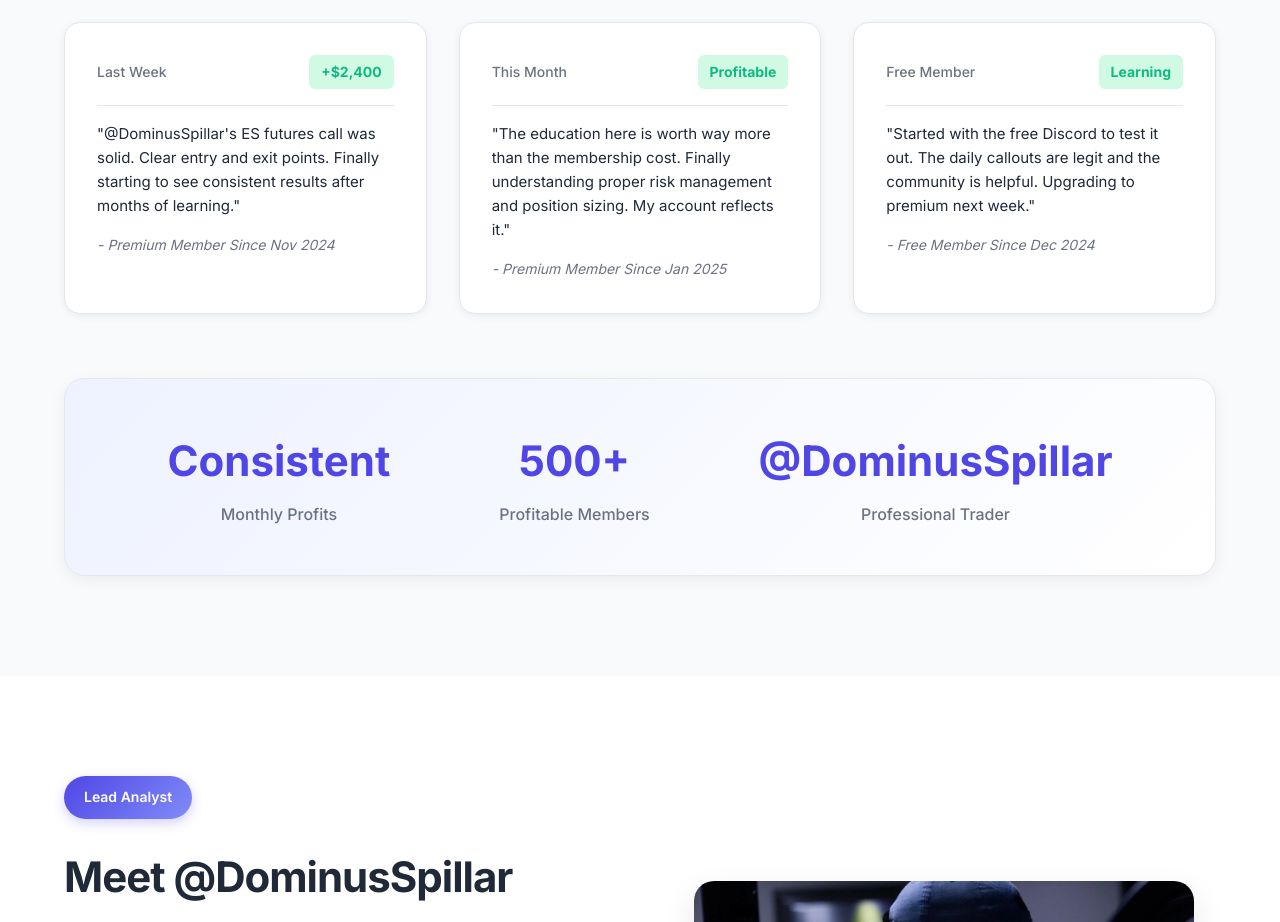
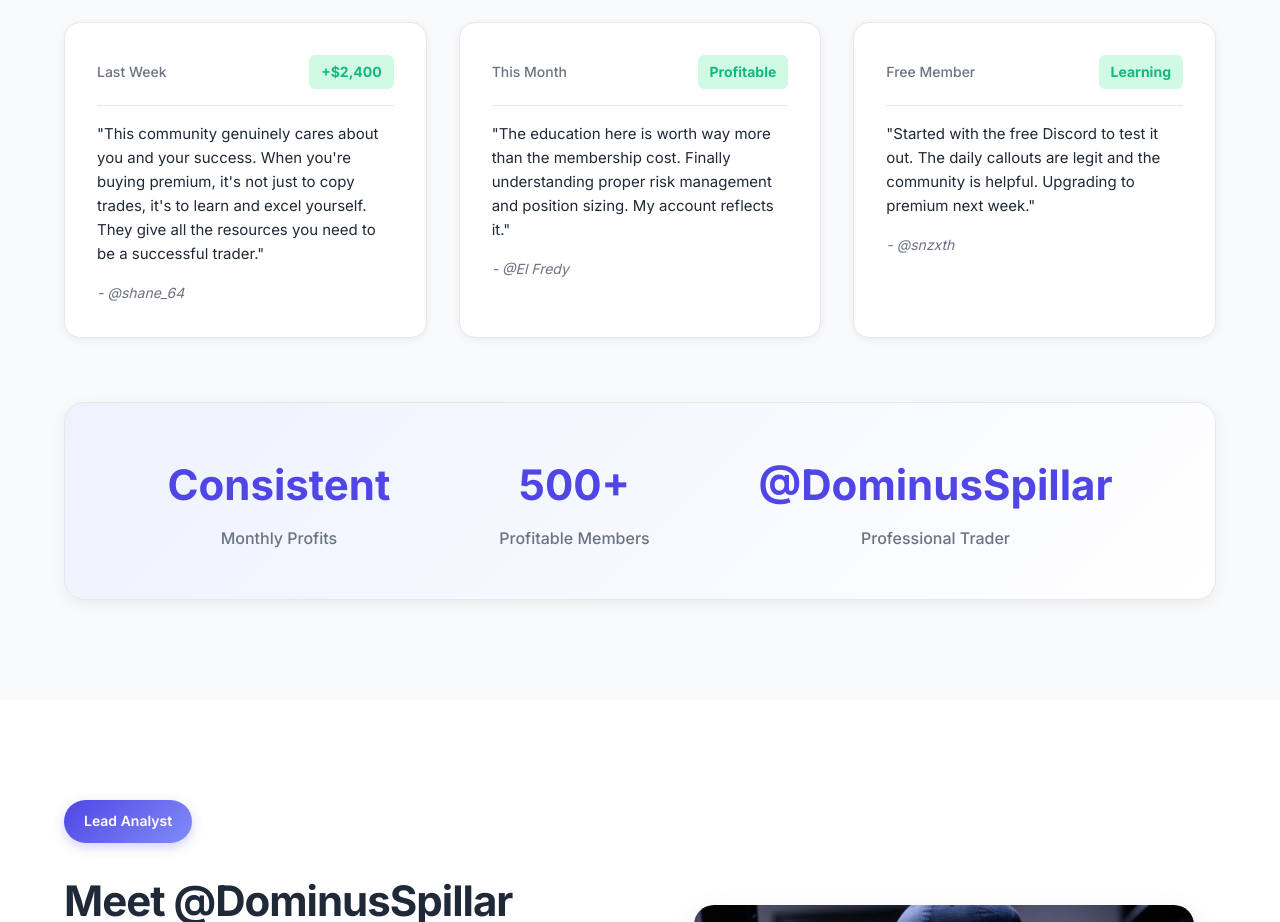
Before and after one commit to Aavash-L/wsd-website, a plain HTML site: page index.html in a window 1280 px wide. Shown: the part 2960-3882 px from the top of the page. Drawn offline with Linux system fonts and the light colour scheme.

Commit message:
Updated testimonials

```diff
--- a/index.html
+++ b/index.html
@@ -165,8 +165,8 @@
                         <span class="proof-date">Last Week</span>
                         <span class="proof-badge green">+$2,400</span>
                     </div>
-                    <p>"@DominusSpillar's ES futures call was solid. Clear entry and exit points. Finally starting to see consistent results after months of learning."</p>
-                    <div class="proof-author">- Premium Member Since Nov 2024</div>
+                    <p>"This community genuinely cares about you and your success. When you're buying premium, it's not just to copy trades, it's to learn and excel yourself. They give all the resources you need to be a successful trader."</p>
+                    <div class="proof-author">- @shane_64</div>
                 </div>
 
                 <div class="proof-card">
@@ -175,7 +175,7 @@
                         <span class="proof-badge green">Profitable</span>
                     </div>
                     <p>"The education here is worth way more than the membership cost. Finally understanding proper risk management and position sizing. My account reflects it."</p>
-                    <div class="proof-author">- Premium Member Since Jan 2025</div>
+                    <div class="proof-author">- @El Fredy</div>
                 </div>
 
                 <div class="proof-card">
@@ -184,7 +184,7 @@
                         <span class="proof-badge green">Learning</span>
                     </div>
                     <p>"Started with the free Discord to test it out. The daily callouts are legit and the community is helpful. Upgrading to premium next week."</p>
-                    <div class="proof-author">- Free Member Since Dec 2024</div>
+                    <div class="proof-author">- @snzxth</div>
                 </div>
             </div>
 
```
